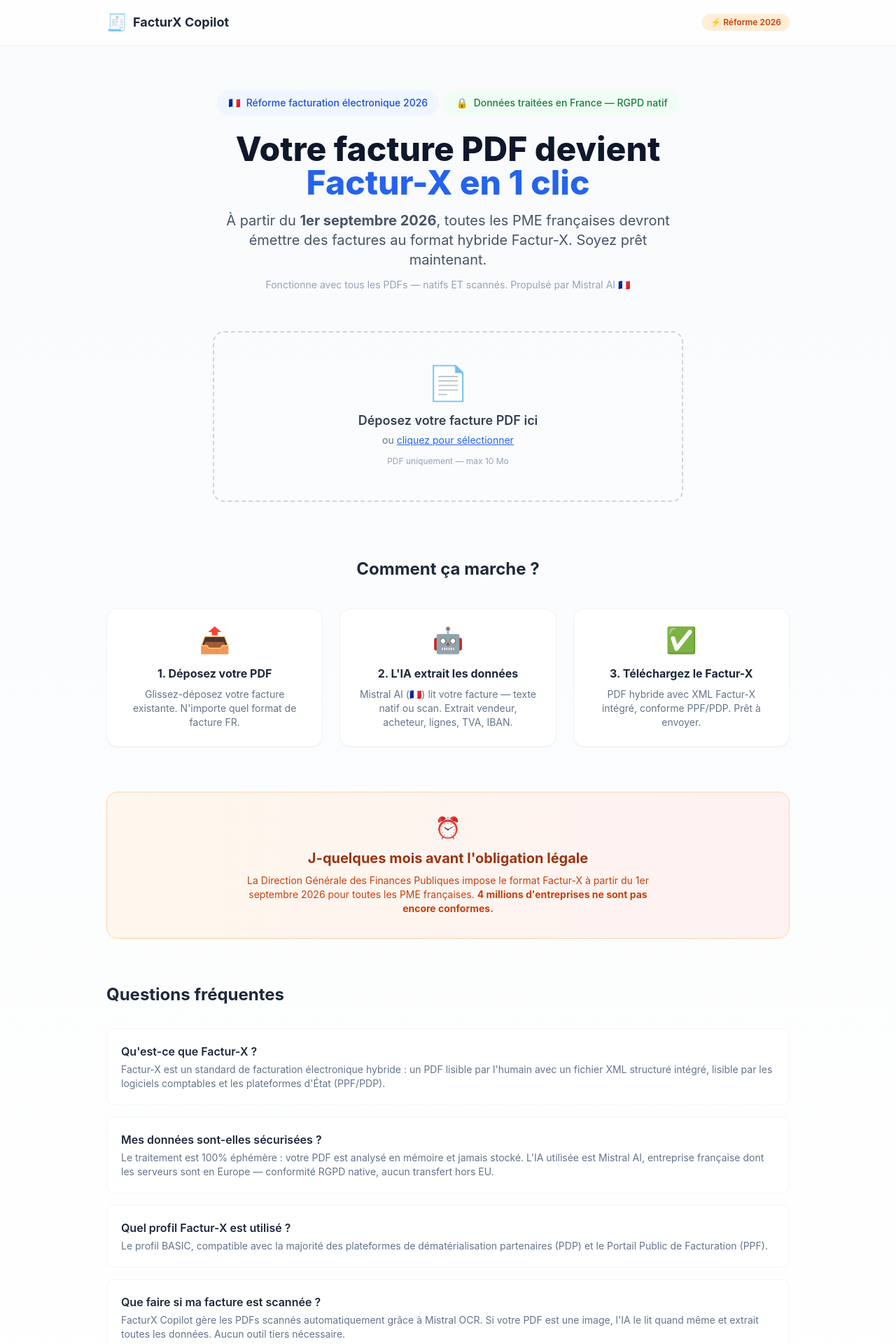
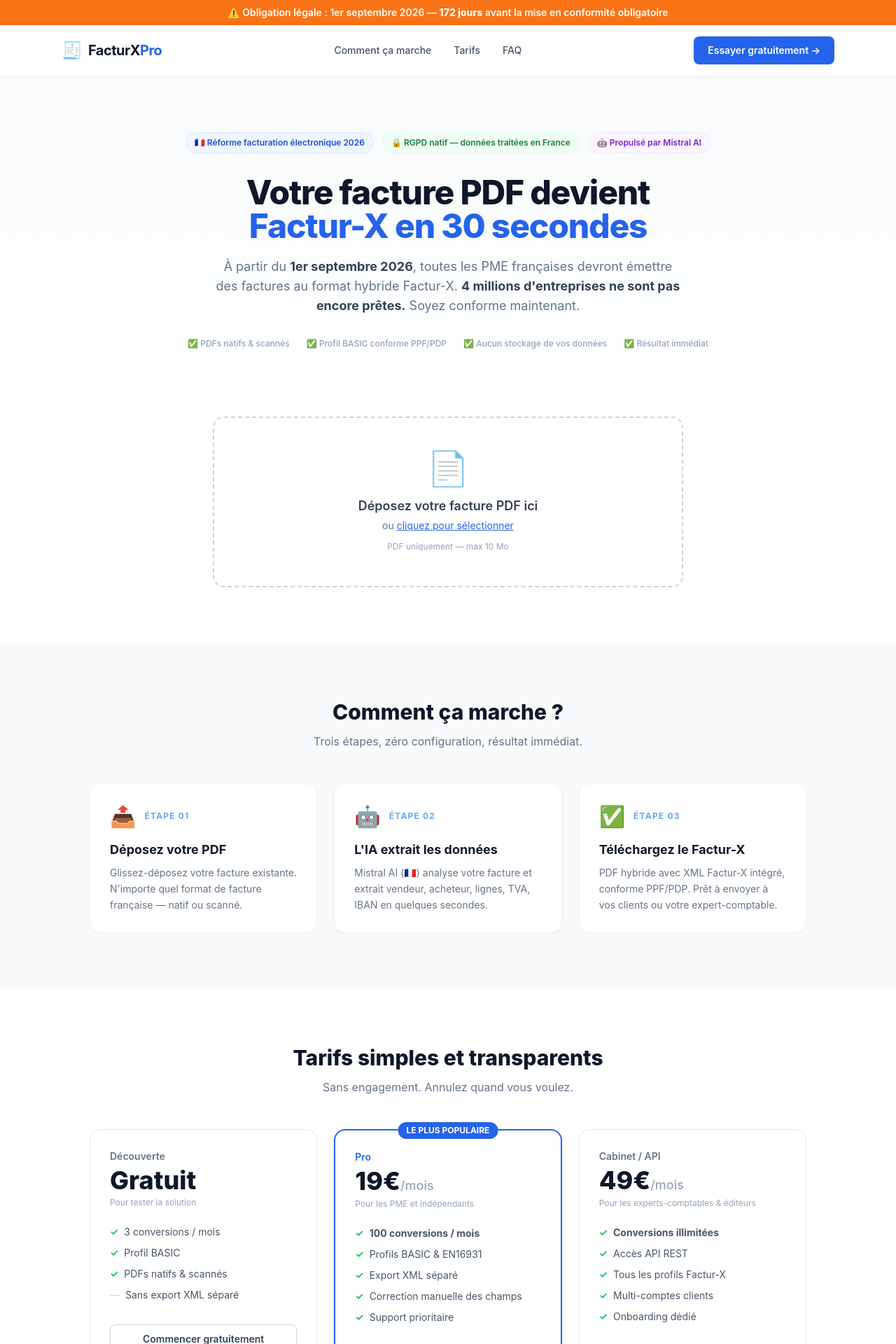
Before and after one commit to nylz-dev/facturx-copilot, a Next.js app: page / in a window 1280 px wide. Shown: the top 1920 px of the page at 70% size. Built offline with nearby package versions, Linux system fonts and the light colour scheme.

Commit message:
feat: redesign UI - Option 2 Light Minimal (pricing, countdown, footer pro)

```diff
--- a/app/page.tsx
+++ b/app/page.tsx
@@ -1,124 +1,260 @@
 import UploadZone from '@/components/UploadZone';
+import Countdown from '@/components/Countdown';
 
 export default function Home() {
   return (
-    <main className="min-h-screen bg-gradient-to-b from-slate-50 to-white">
-      {/* Header */}
-      <header className="border-b border-slate-100 bg-white/80 backdrop-blur sticky top-0 z-10">
-        <div className="max-w-5xl mx-auto px-6 py-4 flex items-center justify-between">
+    <main className="min-h-screen bg-white">
+
+      {/* ─── Top urgency banner ─── */}
+      <div className="bg-orange-500 text-white text-sm font-semibold text-center py-2 px-4">
+        ⚠️ Obligation légale : 1er septembre 2026 — <Countdown /> avant la mise en conformité obligatoire
+      </div>
+
+      {/* ─── Header ─── */}
+      <header className="border-b border-slate-100 bg-white sticky top-0 z-10 shadow-sm">
+        <div className="max-w-6xl mx-auto px-6 py-4 flex items-center justify-between">
           <div className="flex items-center gap-2">
             <span className="text-2xl">🧾</span>
-            <span className="font-bold text-slate-800 text-lg">FacturX Copilot</span>
+            <span className="font-bold text-slate-900 text-xl tracking-tight">FacturX<span className="text-blue-600">Pro</span></span>
           </div>
-          <span className="text-xs bg-orange-100 text-orange-700 font-semibold px-3 py-1 rounded-full">
-            ⚡ Réforme 2026
-          </span>
+          <nav className="hidden md:flex items-center gap-8 text-sm text-slate-600 font-medium">
+            <a href="#how" className="hover:text-slate-900 transition-colors">Comment ça marche</a>
+            <a href="#pricing" className="hover:text-slate-900 transition-colors">Tarifs</a>
+            <a href="#faq" className="hover:text-slate-900 transition-colors">FAQ</a>
+          </nav>
+          <a
+            href="#upload"
+            className="bg-blue-600 hover:bg-blue-700 text-white text-sm font-semibold px-5 py-2.5 rounded-lg transition-colors shadow-sm"
+          >
+            Essayer gratuitement →
+          </a>
         </div>
       </header>
 
-      <div className="max-w-5xl mx-auto px-6 py-16">
-        {/* Hero */}
-        <div className="text-center mb-14">
-          <div className="flex flex-wrap justify-center gap-2 mb-6">
-            <div className="inline-flex items-center gap-2 bg-blue-50 text-blue-700 text-sm font-medium px-4 py-2 rounded-full">
-              <span>🇫🇷</span> Réforme facturation électronique 2026
-            </div>
-            <div className="inline-flex items-center gap-2 bg-green-50 text-green-700 text-sm font-medium px-4 py-2 rounded-full">
-              <span>🔒</span> Données traitées en France — RGPD natif
-            </div>
+      {/* ─── Hero ─── */}
+      <section className="bg-gradient-to-b from-slate-50 to-white pt-20 pb-12 px-6">
+        <div className="max-w-3xl mx-auto text-center">
+          <div className="flex flex-wrap justify-center gap-3 mb-8">
+            <span className="inline-flex items-center gap-1.5 bg-blue-50 text-blue-700 text-xs font-semibold px-3 py-1.5 rounded-full border border-blue-100">
+              🇫🇷 Réforme facturation électronique 2026
+            </span>
+            <span className="inline-flex items-center gap-1.5 bg-green-50 text-green-700 text-xs font-semibold px-3 py-1.5 rounded-full border border-green-100">
+              🔒 RGPD natif — données traitées en France
+            </span>
+            <span className="inline-flex items-center gap-1.5 bg-purple-50 text-purple-700 text-xs font-semibold px-3 py-1.5 rounded-full border border-purple-100">
+              🤖 Propulsé par Mistral AI
+            </span>
           </div>
-          <h1 className="text-4xl md:text-5xl font-extrabold text-slate-900 mb-4 leading-tight">
+
+          <h1 className="text-4xl md:text-5xl font-extrabold text-slate-900 mb-5 leading-tight tracking-tight">
             Votre facture PDF devient<br />
-            <span className="text-blue-600">Factur-X en 1 clic</span>
+            <span className="text-blue-600">Factur-X en 30 secondes</span>
           </h1>
-          <p className="text-xl text-slate-600 max-w-2xl mx-auto">
-            À partir du <strong>1er septembre 2026</strong>, toutes les PME françaises devront
-            émettre des factures au format hybride Factur-X. Soyez prêt maintenant.
+          <p className="text-lg text-slate-500 max-w-2xl mx-auto mb-8">
+            À partir du <strong className="text-slate-700">1er septembre 2026</strong>, toutes les PME françaises devront émettre des factures au format hybride Factur-X.{' '}
+            <strong className="text-slate-700">4 millions d'entreprises ne sont pas encore prêtes.</strong> Soyez conforme maintenant.
           </p>
-          <p className="text-sm text-slate-400 mt-3">
-            Fonctionne avec tous les PDFs — natifs ET scannés. Propulsé par Mistral AI 🇫🇷
-          </p>
+
+          {/* Trust indicators */}
+          <div className="flex flex-wrap justify-center gap-6 text-xs text-slate-400 font-medium mb-12">
+            <span>✅ PDFs natifs & scannés</span>
+            <span>✅ Profil BASIC conforme PPF/PDP</span>
+            <span>✅ Aucun stockage de vos données</span>
+            <span>✅ Résultat immédiat</span>
+          </div>
         </div>
+      </section>
 
-        {/* Upload Zone */}
-        <UploadZone />
+      {/* ─── Upload Zone ─── */}
+      <section id="upload" className="px-6 pb-20">
+        <div className="max-w-3xl mx-auto">
+          <UploadZone />
+        </div>
+      </section>
 
-        {/* How it works */}
-        <div className="mt-20">
-          <h2 className="text-center text-2xl font-bold text-slate-800 mb-10">Comment ça marche ?</h2>
+      {/* ─── How it works ─── */}
+      <section id="how" className="bg-slate-50 py-20 px-6">
+        <div className="max-w-5xl mx-auto">
+          <div className="text-center mb-12">
+            <h2 className="text-3xl font-extrabold text-slate-900 mb-3">Comment ça marche ?</h2>
+            <p className="text-slate-500">Trois étapes, zéro configuration, résultat immédiat.</p>
+          </div>
           <div className="grid md:grid-cols-3 gap-6">
             {[
               {
                 icon: '📤',
-                title: '1. Déposez votre PDF',
-                desc: 'Glissez-déposez votre facture existante. N\'importe quel format de facture FR.',
+                step: '01',
+                title: 'Déposez votre PDF',
+                desc: "Glissez-déposez votre facture existante. N'importe quel format de facture française — natif ou scanné.",
               },
               {
                 icon: '🤖',
-                title: '2. L\'IA extrait les données',
-                desc: 'Mistral AI (🇫🇷) lit votre facture — texte natif ou scan. Extrait vendeur, acheteur, lignes, TVA, IBAN.',
+                step: '02',
+                title: "L'IA extrait les données",
+                desc: 'Mistral AI (🇫🇷) analyse votre facture et extrait vendeur, acheteur, lignes, TVA, IBAN en quelques secondes.',
               },
               {
                 icon: '✅',
-                title: '3. Téléchargez le Factur-X',
-                desc: 'PDF hybride avec XML Factur-X intégré, conforme PPF/PDP. Prêt à envoyer.',
+                step: '03',
+                title: 'Téléchargez le Factur-X',
+                desc: 'PDF hybride avec XML Factur-X intégré, conforme PPF/PDP. Prêt à envoyer à vos clients ou votre expert-comptable.',
               },
-            ].map((step) => (
-              <div key={step.title} className="bg-white rounded-2xl p-6 border border-slate-100 shadow-sm text-center">
-                <div className="text-4xl mb-4">{step.icon}</div>
-                <h3 className="font-bold text-slate-800 mb-2">{step.title}</h3>
-                <p className="text-sm text-slate-500">{step.desc}</p>
+            ].map((s) => (
+              <div key={s.step} className="bg-white rounded-2xl p-7 border border-slate-100 shadow-sm">
+                <div className="flex items-center gap-3 mb-4">
+                  <span className="text-3xl">{s.icon}</span>
+                  <span className="text-xs font-bold text-blue-400 tracking-widest">ÉTAPE {s.step}</span>
+                </div>
+                <h3 className="font-bold text-slate-900 text-lg mb-2">{s.title}</h3>
+                <p className="text-sm text-slate-500 leading-relaxed">{s.desc}</p>
               </div>
             ))}
           </div>
         </div>
+      </section>
 
-        {/* Urgency banner */}
-        <div className="mt-16 bg-gradient-to-r from-orange-50 to-red-50 border border-orange-200 rounded-2xl p-8 text-center">
-          <p className="text-3xl mb-3">⏰</p>
-          <h2 className="text-xl font-bold text-orange-800 mb-2">
-            J-quelques mois avant l'obligation légale
-          </h2>
-          <p className="text-orange-700 max-w-xl mx-auto text-sm">
-            La Direction Générale des Finances Publiques impose le format Factur-X à partir du 1er septembre 2026
-            pour toutes les PME françaises. <strong>4 millions d'entreprises ne sont pas encore conformes.</strong>
-          </p>
+      {/* ─── Pricing ─── */}
+      <section id="pricing" className="py-20 px-6 bg-white">
+        <div className="max-w-5xl mx-auto">
+          <div className="text-center mb-12">
+            <h2 className="text-3xl font-extrabold text-slate-900 mb-3">Tarifs simples et transparents</h2>
+            <p className="text-slate-500">Sans engagement. Annulez quand vous voulez.</p>
+          </div>
+          <div className="grid md:grid-cols-3 gap-6 items-start">
+
+            {/* Free */}
+            <div className="rounded-2xl border border-slate-200 p-7">
+              <p className="text-sm font-semibold text-slate-500 mb-1">Découverte</p>
+              <p className="text-4xl font-extrabold text-slate-900 mb-1">Gratuit</p>
+              <p className="text-xs text-slate-400 mb-6">Pour tester la solution</p>
+              <ul className="text-sm text-slate-600 space-y-2.5 mb-8">
+                <li className="flex gap-2"><span className="text-green-500 font-bold">✓</span> 3 conversions / mois</li>
+                <li className="flex gap-2"><span className="text-green-500 font-bold">✓</span> Profil BASIC</li>
+                <li className="flex gap-2"><span className="text-green-500 font-bold">✓</span> PDFs natifs & scannés</li>
+                <li className="flex gap-2"><span className="text-slate-300">—</span> Sans export XML séparé</li>
+              </ul>
+              <a href="#upload" className="block text-center border border-slate-300 text-slate-700 font-semibold py-2.5 rounded-lg hover:border-slate-400 transition-colors text-sm">
+                Commencer gratuitement
+              </a>
+            </div>
+
+            {/* Pro — highlighted */}
+            <div className="rounded-2xl border-2 border-blue-600 p-7 relative shadow-lg">
+              <span className="absolute -top-3 left-1/2 -translate-x-1/2 bg-blue-600 text-white text-xs font-bold px-3 py-1 rounded-full">
+                LE PLUS POPULAIRE
+              </span>
+              <p className="text-sm font-semibold text-blue-600 mb-1">Pro</p>
+              <p className="text-4xl font-extrabold text-slate-900 mb-1">19€<span className="text-lg font-medium text-slate-400">/mois</span></p>
+              <p className="text-xs text-slate-400 mb-6">Pour les PME et indépendants</p>
+              <ul className="text-sm text-slate-600 space-y-2.5 mb-8">
+                <li className="flex gap-2"><span className="text-green-500 font-bold">✓</span> <strong>100 conversions / mois</strong></li>
+                <li className="flex gap-2"><span className="text-green-500 font-bold">✓</span> Profils BASIC & EN16931</li>
+                <li className="flex gap-2"><span className="text-green-500 font-bold">✓</span> Export XML séparé</li>
+                <li className="flex gap-2"><span className="text-green-500 font-bold">✓</span> Correction manuelle des champs</li>
+                <li className="flex gap-2"><span className="text-green-500 font-bold">✓</span> Support prioritaire</li>
+              </ul>
+              <a href="#upload" className="block text-center bg-blue-600 hover:bg-blue-700 text-white font-semibold py-2.5 rounded-lg transition-colors text-sm shadow-sm">
+                Démarrer l'essai →
+              </a>
+            </div>
+
+            {/* Business */}
+            <div className="rounded-2xl border border-slate-200 p-7">
+              <p className="text-sm font-semibold text-slate-500 mb-1">Cabinet / API</p>
+              <p className="text-4xl font-extrabold text-slate-900 mb-1">49€<span className="text-lg font-medium text-slate-400">/mois</span></p>
+              <p className="text-xs text-slate-400 mb-6">Pour les experts-comptables & éditeurs</p>
+              <ul className="text-sm text-slate-600 space-y-2.5 mb-8">
+                <li className="flex gap-2"><span className="text-green-500 font-bold">✓</span> <strong>Conversions illimitées</strong></li>
+                <li className="flex gap-2"><span className="text-green-500 font-bold">✓</span> Accès API REST</li>
+                <li className="flex gap-2"><span className="text-green-500 font-bold">✓</span> Tous les profils Factur-X</li>
+                <li className="flex gap-2"><span className="text-green-500 font-bold">✓</span> Multi-comptes clients</li>
+                <li className="flex gap-2"><span className="text-green-500 font-bold">✓</span> Onboarding dédié</li>
+              </ul>
+              <a href="mailto:contact@facturxpro.fr" className="block text-center border border-slate-300 text-slate-700 font-semibold py-2.5 rounded-lg hover:border-slate-400 transition-colors text-sm">
+                Nous contacter
+              </a>
+            </div>
+
+          </div>
         </div>
+      </section>
 
-        {/* FAQ */}
-        <div className="mt-16">
-          <h2 className="text-2xl font-bold text-slate-800 mb-8">Questions fréquentes</h2>
+      {/* ─── FAQ ─── */}
+      <section id="faq" className="bg-slate-50 py-20 px-6">
+        <div className="max-w-3xl mx-auto">
+          <h2 className="text-3xl font-extrabold text-slate-900 mb-10 text-center">Questions fréquentes</h2>
           <div className="space-y-4">
             {[
               {
                 q: "Qu'est-ce que Factur-X ?",
-                a: 'Factur-X est un standard de facturation électronique hybride : un PDF lisible par l\'humain avec un fichier XML structuré intégré, lisible par les logiciels comptables et les plateformes d\'État (PPF/PDP).',
+                a: "Factur-X est un standard de facturation électronique hybride : un PDF lisible par l'humain avec un fichier XML structuré intégré, lisible par les logiciels comptables et les plateformes d'État (PPF/PDP).",
               },
               {
                 q: 'Mes données sont-elles sécurisées ?',
-                a: 'Le traitement est 100% éphémère : votre PDF est analysé en mémoire et jamais stocké. L\'IA utilisée est Mistral AI, entreprise française dont les serveurs sont en Europe — conformité RGPD native, aucun transfert hors EU.',
+                a: "Le traitement est 100% éphémère : votre PDF est analysé en mémoire et jamais stocké. L'IA utilisée est Mistral AI, entreprise française dont les serveurs sont en Europe — conformité RGPD native, aucun transfert hors UE.",
               },
               {
-                q: 'Quel profil Factur-X est utilisé ?',
-                a: 'Le profil BASIC, compatible avec la majorité des plateformes de dématérialisation partenaires (PDP) et le Portail Public de Facturation (PPF).',
+                q: 'Mon ERP est-il compatible ?',
+                a: "Le profil BASIC généré est compatible avec tous les ERP du marché (Sage, Cegid, EBP, Pennylane, etc.) et les plateformes PDP/PPF de l'État.",
               },
               {
                 q: 'Que faire si ma facture est scannée ?',
-                a: 'FacturX Copilot gère les PDFs scannés automatiquement grâce à Mistral OCR. Si votre PDF est une image, l\'IA le lit quand même et extrait toutes les données. Aucun outil tiers nécessaire.',
+                a: "FacturX Pro gère les PDFs scannés automatiquement grâce à Mistral OCR. Si votre PDF est une image, l'IA le lit quand même et extrait toutes les données. Aucun outil tiers nécessaire.",
+              },
+              {
+                q: 'Puis-je corriger les données extraites ?',
+                a: "Oui, sur les plans Pro et Cabinet, vous pouvez vérifier et corriger chaque champ extrait avant de générer le fichier final.",
               },
             ].map(({ q, a }) => (
-              <div key={q} className="bg-white border border-slate-100 rounded-xl p-5">
-                <p className="font-semibold text-slate-800 mb-1">{q}</p>
-                <p className="text-sm text-slate-500">{a}</p>
+              <div key={q} className="bg-white border border-slate-100 rounded-xl p-5 shadow-sm">
+                <p className="font-semibold text-slate-800 mb-1.5">{q}</p>
+                <p className="text-sm text-slate-500 leading-relaxed">{a}</p>
               </div>
             ))}
           </div>
         </div>
-      </div>
+      </section>
 
-      <footer className="border-t border-slate-100 mt-16 py-8 text-center text-sm text-slate-400">
-        FacturX Copilot — Conforme EN16931 / Factur-X 1.0 BASIC
+      {/* ─── Footer ─── */}
+      <footer className="border-t border-slate-100 bg-white py-10 px-6">
+        <div className="max-w-5xl mx-auto">
+          <div className="flex flex-col md:flex-row justify-between items-start gap-8">
+            <div>
+              <div className="flex items-center gap-2 mb-2">
+                <span className="text-xl">🧾</span>
+                <span className="font-bold text-slate-900">FacturX<span className="text-blue-600">Pro</span></span>
+              </div>
+              <p className="text-xs text-slate-400 max-w-xs leading-relaxed">
+                Solution de conformité Factur-X pour les PME françaises.<br />
+                Conforme EN16931 / Factur-X 1.0 BASIC.
+              </p>
+            </div>
+            <div className="grid grid-cols-2 gap-8 text-sm">
+              <div>
+                <p className="font-semibold text-slate-700 mb-2">Produit</p>
+                <ul className="space-y-1.5 text-slate-400">
+                  <li><a href="#how" className="hover:text-slate-600">Comment ça marche</a></li>
+                  <li><a href="#pricing" className="hover:text-slate-600">Tarifs</a></li>
+                  <li><a href="#faq" className="hover:text-slate-600">FAQ</a></li>
+                </ul>
+              </div>
+              <div>
+                <p className="font-semibold text-slate-700 mb-2">Légal</p>
+                <ul className="space-y-1.5 text-slate-400">
+                  <li><a href="/mentions-legales" className="hover:text-slate-600">Mentions légales</a></li>
+                  <li><a href="/rgpd" className="hover:text-slate-600">Politique RGPD</a></li>
+                  <li><a href="mailto:contact@facturxpro.fr" className="hover:text-slate-600">Contact</a></li>
+                </ul>
+              </div>
+            </div>
+          </div>
+          <div className="border-t border-slate-100 mt-8 pt-6 flex flex-col md:flex-row justify-between items-center gap-2">
+            <p className="text-xs text-slate-400">© 2026 FacturXPro. Tous droits réservés.</p>
+            <p className="text-xs text-slate-400">Hébergé en France 🇫🇷 — Données non stockées — RGPD natif</p>
+          </div>
+        </div>
       </footer>
+
     </main>
   );
 }
--- /dev/null
+++ b/components/Countdown.tsx
@@ -0,0 +1,23 @@
+'use client';
+
+import { useEffect, useState } from 'react';
+
+function getDaysLeft(): number {
+  const deadline = new Date('2026-09-01T00:00:00Z');
+  const now = new Date();
+  const diff = deadline.getTime() - now.getTime();
+  return Math.max(0, Math.ceil(diff / (1000 * 60 * 60 * 24)));
+}
+
+export default function Countdown() {
+  const [days, setDays] = useState<number | null>(null);
+
+  useEffect(() => {
+    setDays(getDaysLeft());
+    const timer = setInterval(() => setDays(getDaysLeft()), 60 * 1000);
+    return () => clearInterval(timer);
+  }, []);
+
+  if (days === null) return <span>...</span>;
+  return <span className="font-extrabold">{days} jours</span>;
+}
```
